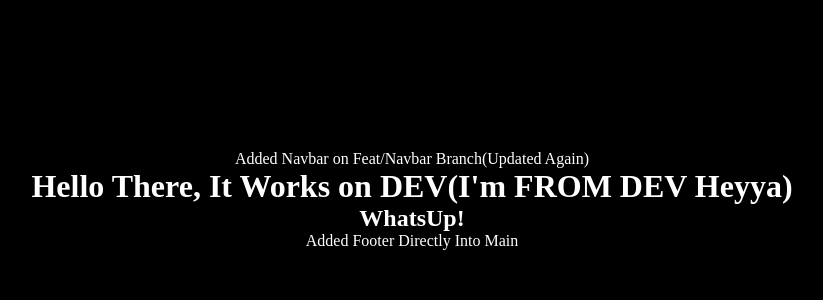
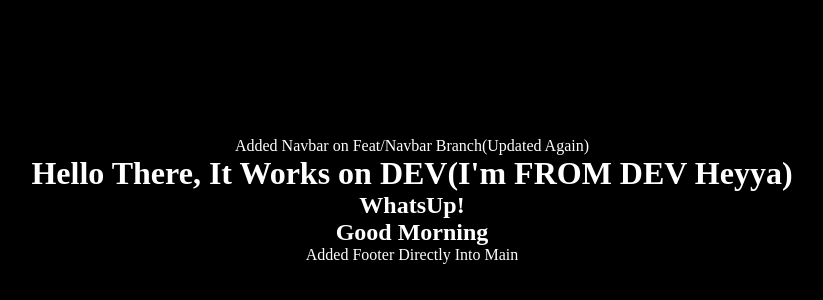
Before and after one commit to patel-hiral/dev, a React (Vite) app: page / in a window 1280 px wide. Shown: the part 200-500 px from the top of the page, without its empty margins (228-1051 px from the left). Built offline with nearby package versions, Linux system fonts and the light colour scheme.

Commit message:
Test Again

```diff
--- a/src/App.jsx
+++ b/src/App.jsx
@@ -7,6 +7,7 @@ export default function App() {
       <Navbar />
       <h1>Hello There, It Works on DEV(I'm FROM DEV Heyya)</h1>
       <h2>WhatsUp!</h2>
+      <h2>Good Morning</h2>
       <Footer />
     </div>
   )
```
